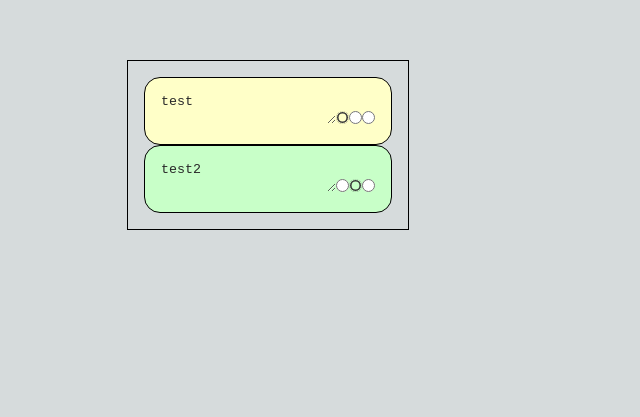
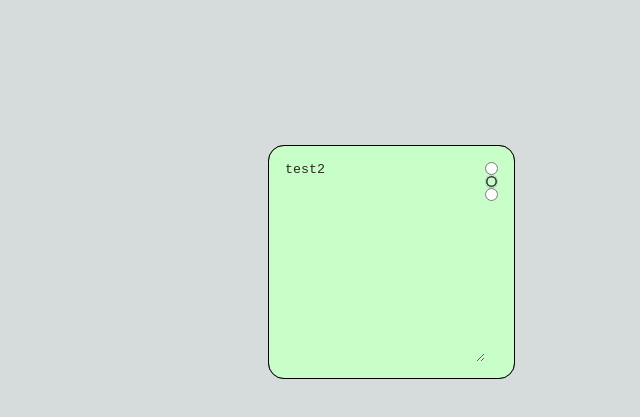
Before and after one commit to hrddd/state-manegement-2022, a Next.js app: page /room in a window 1280 px wide. Shown: the part 255-672 px from the top of the page, without its empty margins (372-1012 px from the left). Built offline with nearby package versions, Linux system fonts and the light colour scheme.

Commit message:
wip: room page (add resize observer)

```diff
--- a/components/templates/Room/PostIt/presentation.module.css
+++ b/components/templates/Room/PostIt/presentation.module.css
@@ -2,6 +2,7 @@
   border: 1px solid rgb(var(--foreground-rgb));
   padding: 16px;
   border-radius: 16px;
+  display: inline-flex;
 }
 
 .root[data-theme-id='0'] {
@@ -19,6 +20,20 @@
   color: rgb(40, 40, 40);
 }
 
+.form {
+  display: contents;
+}
+
+.textArea {
+  background: transparent;
+  border: none;
+  color: rgb(40, 40, 40);
+}
+.colors {
+  display: flex;
+  flex-direction: column;
+}
+
 .colorRadio[data-theme-id='0'] {
   accent-color: rgb(255, 255, 200);
 }
@@ -30,9 +45,3 @@
 .colorRadio[data-theme-id='2'] {
   accent-color: rgb(255, 200, 255);
 }
-
-.textArea {
-  background: transparent;
-  border: none;
-  color: rgb(40, 40, 40);
-}
--- a/components/templates/Room/PostIt/presentation.tsx
+++ b/components/templates/Room/PostIt/presentation.tsx
@@ -1,6 +1,5 @@
-import { threadId } from 'worker_threads'
 import { zodResolver } from '@hookform/resolvers/zod'
-import { FC, useEffect, useState } from 'react'
+import { FC, useCallback, useEffect, useLayoutEffect, useRef, useState } from 'react'
 import { useForm, useWatch } from 'react-hook-form'
 import { z } from 'zod'
 import { THEME_IDS } from '../../../../resources/PostIt/constants'
@@ -44,7 +43,7 @@ const Presentation: FC<Props> = ({
   data: { text: defaultText, themeId: defaultTheme, ...defaultData },
   onSubmit,
 }) => {
-  const { register, handleSubmit, control } = useForm<PostItUpdateInput>({
+  const { register, handleSubmit, control, getValues } = useForm<PostItUpdateInput>({
     resolver: zodResolver(schema),
     mode: 'onChange',
     defaultValues: {
@@ -61,6 +60,39 @@ const Presentation: FC<Props> = ({
     })
   }
 
+  const mySubmitOnResize = useCallback(
+    (width: number, height: number) => {
+      const { text, themeId } = getValues() as unknown as PostItUpdateOutput
+      onSubmit({
+        text,
+        themeId,
+        ...defaultData,
+        size: {
+          width,
+          height,
+        },
+      })
+    },
+    [defaultData, getValues, onSubmit],
+  )
+
+  const { ref, ...registerResultOfTextArea } = register('text')
+  const textAreaRef = useRef<HTMLTextAreaElement | null>(null)
+  useLayoutEffect(() => {
+    if (!textAreaRef.current) return () => {}
+    const target = textAreaRef.current
+    const resizeObserver = new ResizeObserver((entries) => {
+      for (let entry of entries) {
+        const { width, height } = entry.contentRect
+        mySubmitOnResize(width, height)
+      }
+    })
+    resizeObserver.observe(target)
+    return () => {
+      resizeObserver.unobserve(target)
+    }
+  }, [mySubmitOnResize, textAreaRef])
+
   const myInput = useWatch({ control })
 
   const [myOutput, setMyOutput] = useState<PostItUpdateOutput | null>(null)
@@ -71,8 +103,22 @@ const Presentation: FC<Props> = ({
 
   return (
     <div className={styles.root} data-theme-id={defaultTheme}>
-      <form onSubmit={handleSubmit(mySubmit)}>
-        <textarea {...register('text')} className={styles.textArea} />
+      <form onChange={handleSubmit(mySubmit)} className={styles.form}>
+        <textarea
+          {...registerResultOfTextArea}
+          className={styles.textArea}
+          style={{
+            width: `${defaultData.size.width}px`,
+            height: `${defaultData.size.height}px`,
+          }}
+          // see: https://react-hook-form.com/faqs#question5
+          ref={(e) => {
+            ref(e)
+            textAreaRef.current = e
+          }}
+          // TODO: font-size
+        />
+        <div className={styles.colors}>
           <input
             type='radio'
             {...register('themeId')}
@@ -94,6 +140,7 @@ const Presentation: FC<Props> = ({
             data-theme-id={2}
             className={styles.colorRadio}
           />
+        </div>
       </form>
     </div>
   )
--- a/components/templates/Room/presentation.module.css
+++ b/components/templates/Room/presentation.module.css
@@ -1,8 +1,7 @@
 .root {
-  border: 1px solid rgb(var(--foreground-rgb));
-  padding: 16px;
+  position: relative;
 }
 
-.row:not(:first-child) {
-  margin-top: 16px;
+.postItPosition {
+  position: absolute;
 }
--- a/components/templates/Room/presentation.tsx
+++ b/components/templates/Room/presentation.tsx
@@ -15,7 +15,7 @@ const Presentation: FC<Props> = ({ id, postIts, members }) => {
     <div className={styles.root}>
       {postIts.map((postit) => {
         return (
-          <div key={postit.id}>
+          <div key={postit.id} className={styles.postItPosition}>
             <PostIt data={postit} />
           </div>
         )
```
Lines whose indentation alone changed are shown as unchanged.
